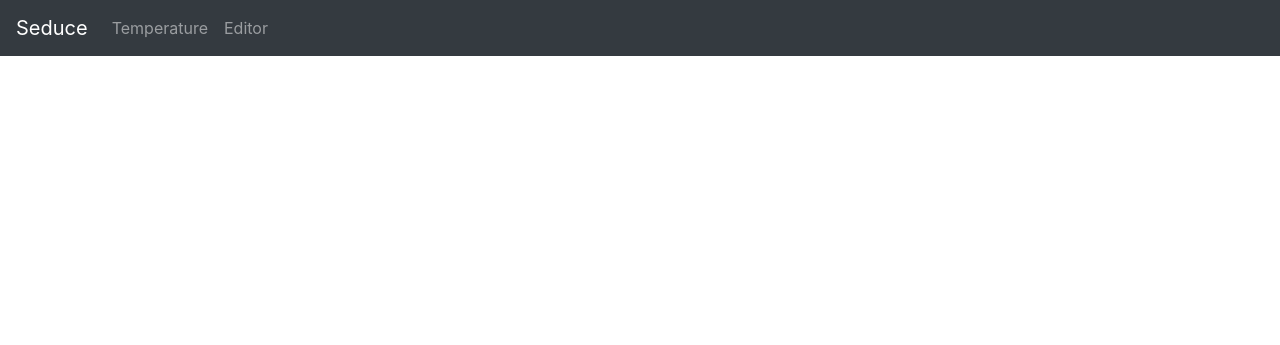
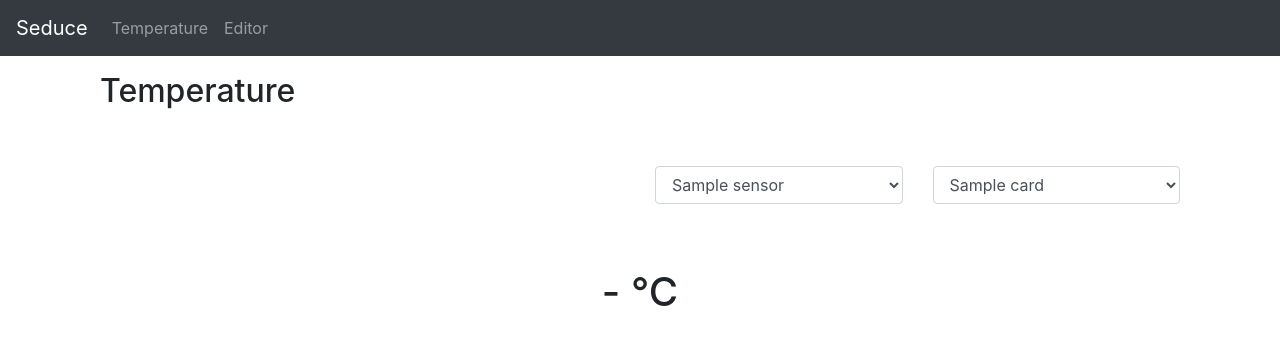
Before and after one commit to SeduceProject/projet_option_2019, a Flask app: template templates/temperature.html.jinja2 in a window 1280 px wide. Shown: the top 345 px of the page. Run offline with Flask 2, Linux system fonts and the light colour scheme; the template is opened without the code that fills it: most values are stand-ins (such as "Sample title", 1, 10 or a date in 2020); some libraries are stand-ins or nearby versions.

Commit message:
Implemented temperature display on webapp

```diff
--- a/templates/editor.html.jinja2
+++ b/templates/editor.html.jinja2
@@ -2,8 +2,7 @@
 {% set page_title = "Editor" %}
 
 {% block body %}
-
-<h1 class="h3">Editor</h1>
+<h2>Editor</h2>
 
 <div class="form-group">
     <textarea class="form-control my-5" rows="15" id="templateInput">{{code}}</textarea>
--- a/templates/layout.html.jinja2
+++ b/templates/layout.html.jinja2
@@ -6,10 +6,7 @@
 
     <!-- Bootstrap core CSS -->
     <link rel="stylesheet" href="https://maxcdn.bootstrapcdn.com/bootstrap/4.1.3/css/bootstrap.min.css">
-    <link rel="stylesheet" href="{{ url_for('static', filename='css/theme.css') }}" type="text/css"/>
 
-    {% block header %}
-    {% endblock %}
 </head>
 
 <body>
@@ -32,6 +29,7 @@
 
 <main role="main" class="container">
     <div class="container">
+        <br/><br/><br/>
         {% block body %}
         {% endblock %}
     </div>
@@ -50,6 +48,11 @@
 <link rel="stylesheet" href="lib/codemirror.css">
 <script src="{{ url_for('static', filename='CodeMirror/mode/javascript/clike.js') }}"></script> -->
 
+{% if page == "editor" %}
 <script src="{{ url_for('static', filename='js/upload.js') }}"></script>
+{% endif %}
+{% if page == "temperature" %}
+<script src="{{ url_for('static', filename='js/temperature.js') }}"></script>
+{% endif %}
 </body>
 </html>
--- a/templates/temperature.html.jinja2
+++ b/templates/temperature.html.jinja2
@@ -3,7 +3,35 @@
 
 {% block body %}
 
-<h1 class="h3">Temperature</h1>
+<h2>Temperature</h2>
+<br/><br/>
+
+
+<div class="row">
+    <div class="col-6">
+    </div>
+    <div class="col-3">
+        <div class="form-group">
+            <select class="form-control" id="sensorList">
+                {% for sensor in sensors %}
+                    <option>{{ sensor }}</option>
+                {% endfor %}
+            </select>
+        </div>
+    </div>
+    <div class="col-3">
+        <div class="form-group">
+            <select class="form-control" id="cardList">
+                {% for card in cards %}
+                    <option>{{ card }}</option>
+                {% endfor %}
+            </select>
+        </div>
+    </div>
+</div>
+
+<br><br>
+<p class="h1 text-center"><span id="temp">-</span> °C</p>
 
 
 {% endblock %}
--- a/webapp.py
+++ b/webapp.py
@@ -2,6 +2,7 @@ from flask import Flask, request, render_template
 from jinja2 import Template
 import subprocess
 import json
+from pysnmp.hlapi import *
 
 
 app = Flask(__name__)
@@ -11,18 +12,21 @@ app = Flask(__name__)
 
 @app.route("/")
 def home():
-    return render_template("home.html.jinja2")
+    return render_template("home.html.jinja2", page="home")
 
 @app.route("/editor")
 def editor():
     with open("./arduino/examples/test_template.ino") as f:
         code = f.read()
-    return render_template("editor.html.jinja2", code=code)
+    return render_template("editor.html.jinja2", code=code, page="editor")
 
 
 @app.route("/temperature")
 def temperature():
-    return render_template("temperature.html.jinja2")
+    sensors = ["Sensor"+str(i) for i in range(1,17)]
+    ips = get_ips("ips.json")
+    cards = [card for card in ips]
+    return render_template("temperature.html.jinja2", sensors=sensors, cards=cards, page="temperature")
 
 
 # API
@@ -42,11 +46,45 @@ def upload():
         response[card_id] = 1 - update.returncode
     return json.dumps(response)
 
+@app.route("/get_temperature", methods=["POST"])
+def get_temperature():
+    data = request.get_json()
+    card, sensor = data["card"], data["sensor"].strip("Sensor")
+    ips = get_ips('./ips.json')
+    ip = ips[card]
+    oid = '.1.3.6.1.4.1.5.'+sensor
+    temp = snmpget(ip, oid)
+    print(temp)
+    if(type(temp)!=int):
+        temp = -127
+    return json.dumps({"temp": temp})
+
+# Other Functions
 
 def get_ips(filename):
     with open(filename) as json_file:
         ips = json.load(json_file)
     return ips
 
+def snmpget(ip, oid):
+    '''snmpget -v 1 -c public ip oid'''
+    g = getCmd(SnmpEngine(),
+               CommunityData('public', mpModel=0),
+               UdpTransportTarget((ip, 161)),
+               ContextData(),
+               ObjectType(ObjectIdentity(oid)))
+    errorIndication, errorStatus, errorIndex, varBinds = next(g)
+    if errorIndication:
+        print(errorIndication)
+    else:
+        if errorStatus:
+            print('%s at %s' % (
+                errorStatus.prettyPrint(),
+                errorIndex and varBinds[int(errorIndex)-1] or '?'))
+        else:
+            for name, val in varBinds:
+                return val/100  # int->float
+
+
 if __name__ == "__main__":
     app.run()
```
Also changed, not shown: static/js/temperature.js (added, +48 -0 lines).
